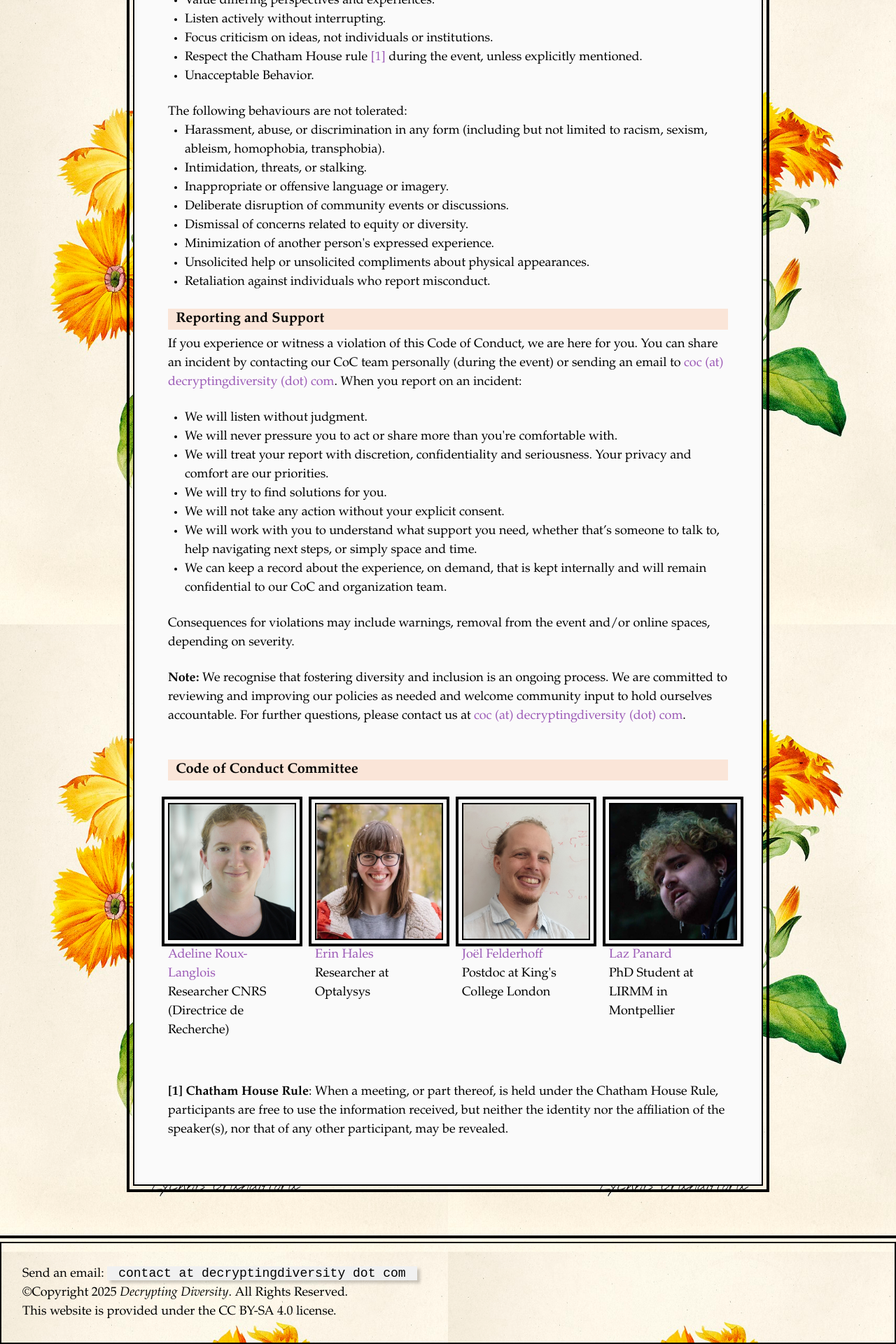
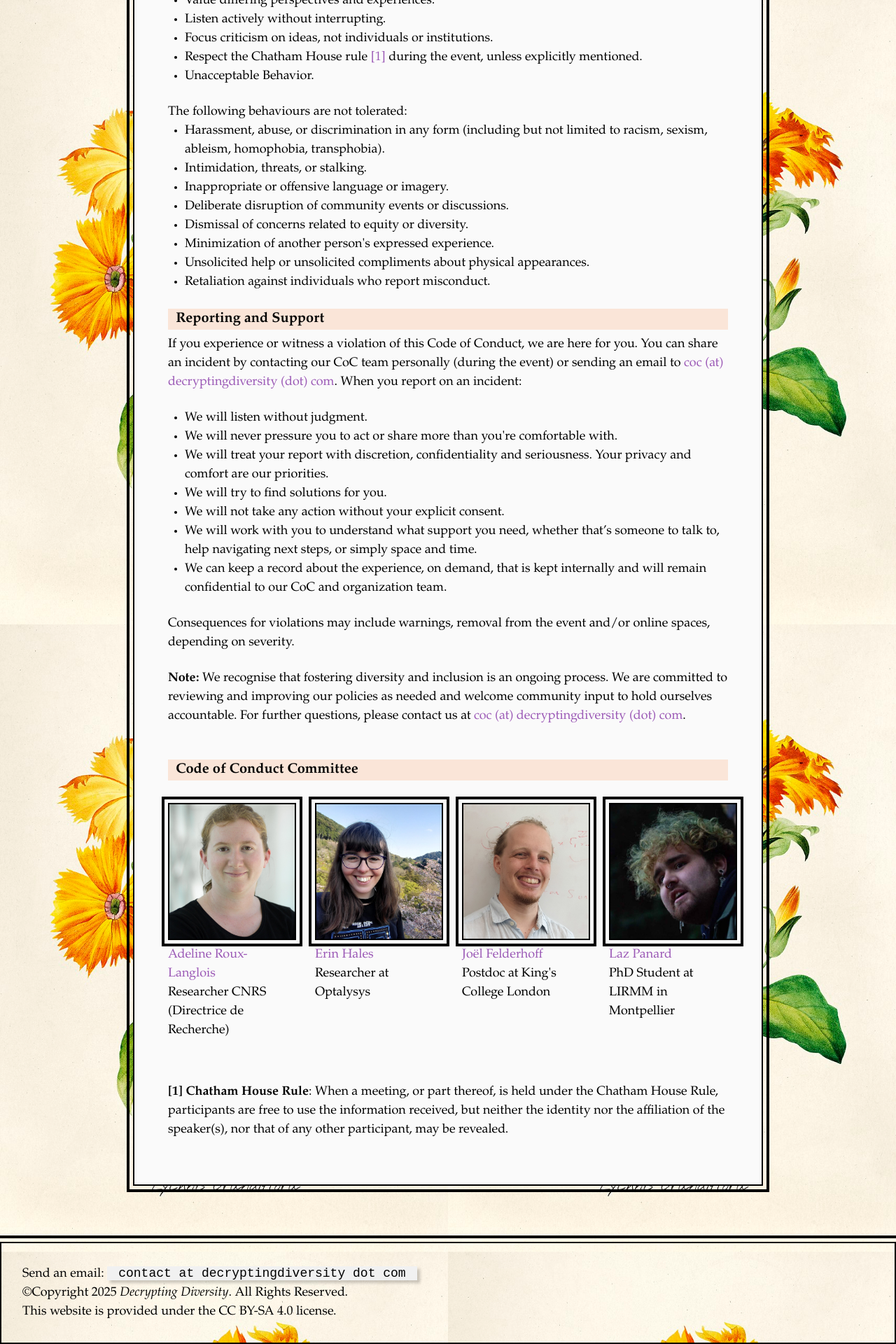
Before and after one commit to women-in-cryptography/decryptingdiversity.github.io, a Jekyll site: the page built from code-of-conduct.html, in a window 1280 px wide. Shown: the part 901-2821 px from the top of the page at 70% size. Built offline with Jekyll 4.4.1, drawn with Linux system fonts in a browser that asks for light colours.

Commit message:
add Erin photo

```diff
--- a/code-of-conduct.html
+++ b/code-of-conduct.html
@@ -80,7 +80,7 @@ tags: menu
 			<p>Researcher CNRS (Directrice de Recherche)</p>
     </figure>
     <figure class=”gallery__item gallery__item--1">
-      <img src="/assets/organisers/erin-hales-image.jpg" class="gallery__img" alt="Erin Hales photo" />
+      <img src="/assets/speakers/Erin.jpg" class="gallery__img" alt="Erin Hales photo" />
 			<p><a href="https://pure.royalholloway.ac.uk/en/persons/erin-hales" target="_blank">Erin Hales</a></p>
 			<p>Researcher at Optalysys</p>
     </figure>
```
